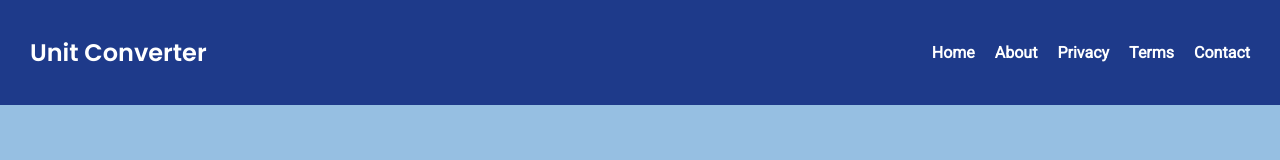
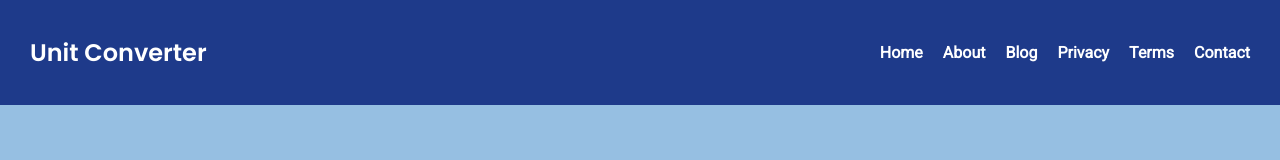
Before and after one commit to webtoolsbwn/Unitconverter, a plain HTML site: page index.html in a window 1280 px wide. Shown: the top 160 px of the page. Drawn offline with Linux system fonts and the light colour scheme.

Commit message:
index.html

```diff
--- a/index.html
+++ b/index.html
@@ -13,6 +13,7 @@
       <ul>
         <li><a href="index.html">Home</a></li>
         <li><a href="about.html">About</a></li>
+        <li><a href="blog/converters.html">Blog</a></li>
         <li><a href="privacy.html">Privacy</a></li>
         <li><a href="terms.html">Terms</a></li>
         <li><a href="contact.html">Contact</a></li>
```
